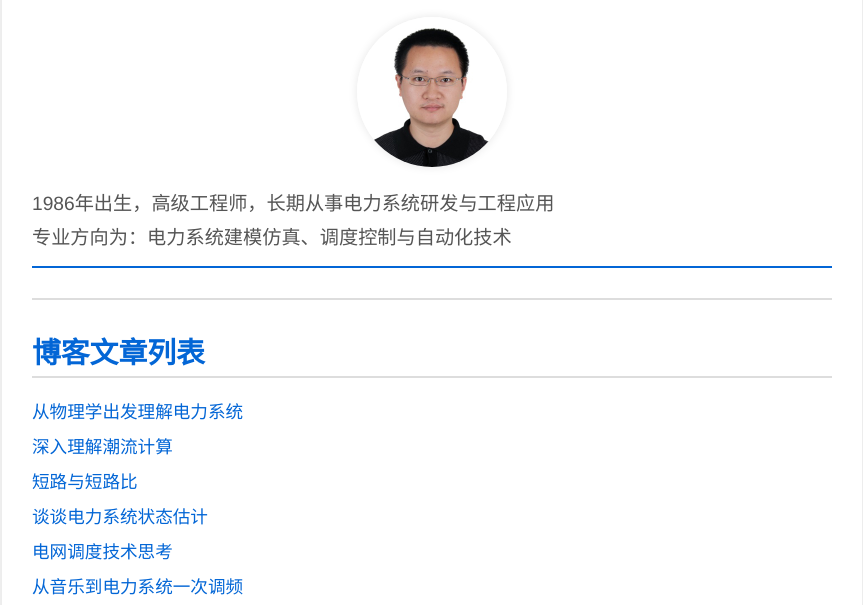
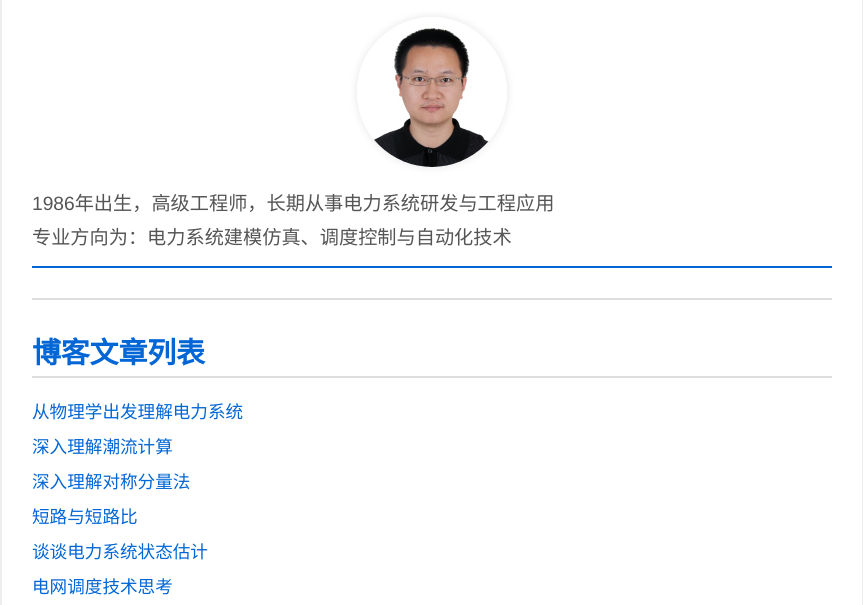
Before and after one commit to zoudehupowersystem/zoudehu.github.io, a plain HTML site: page index.html in a window 1280 px wide. Shown: the part 186-791 px from the top of the page, without its empty margins (208-1071 px from the left). Drawn offline with Linux system fonts and the light colour scheme.

Commit message:
Update index.html

```diff
--- a/index.html
+++ b/index.html
@@ -126,6 +126,7 @@
             <ul>
                 <li><a href="从物理学出发理解电力系统.html">从物理学出发理解电力系统</a></li>
                 <li><a href="深入理解潮流计算.html">深入理解潮流计算</a></li>
+                <li><a href="深入理解对称分量法.html">深入理解对称分量法</a></li>
                 <li><a href="短路与短路比.html">短路与短路比</a></li>
                 <li><a href="谈谈电力系统状态估计.html">谈谈电力系统状态估计</a></li>
                 <li><a href="电网调度技术思考.html">电网调度技术思考</a></li>
```
